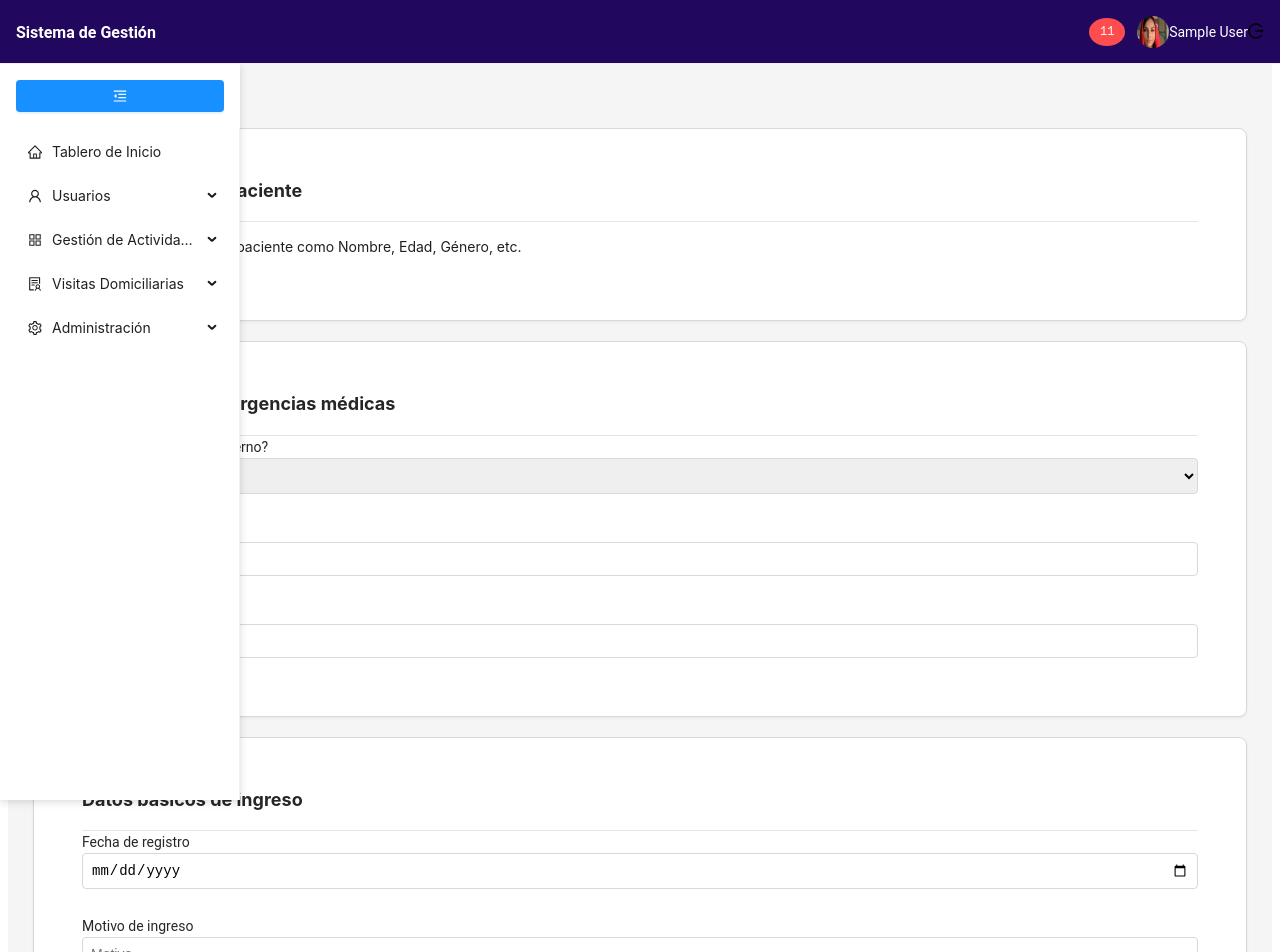
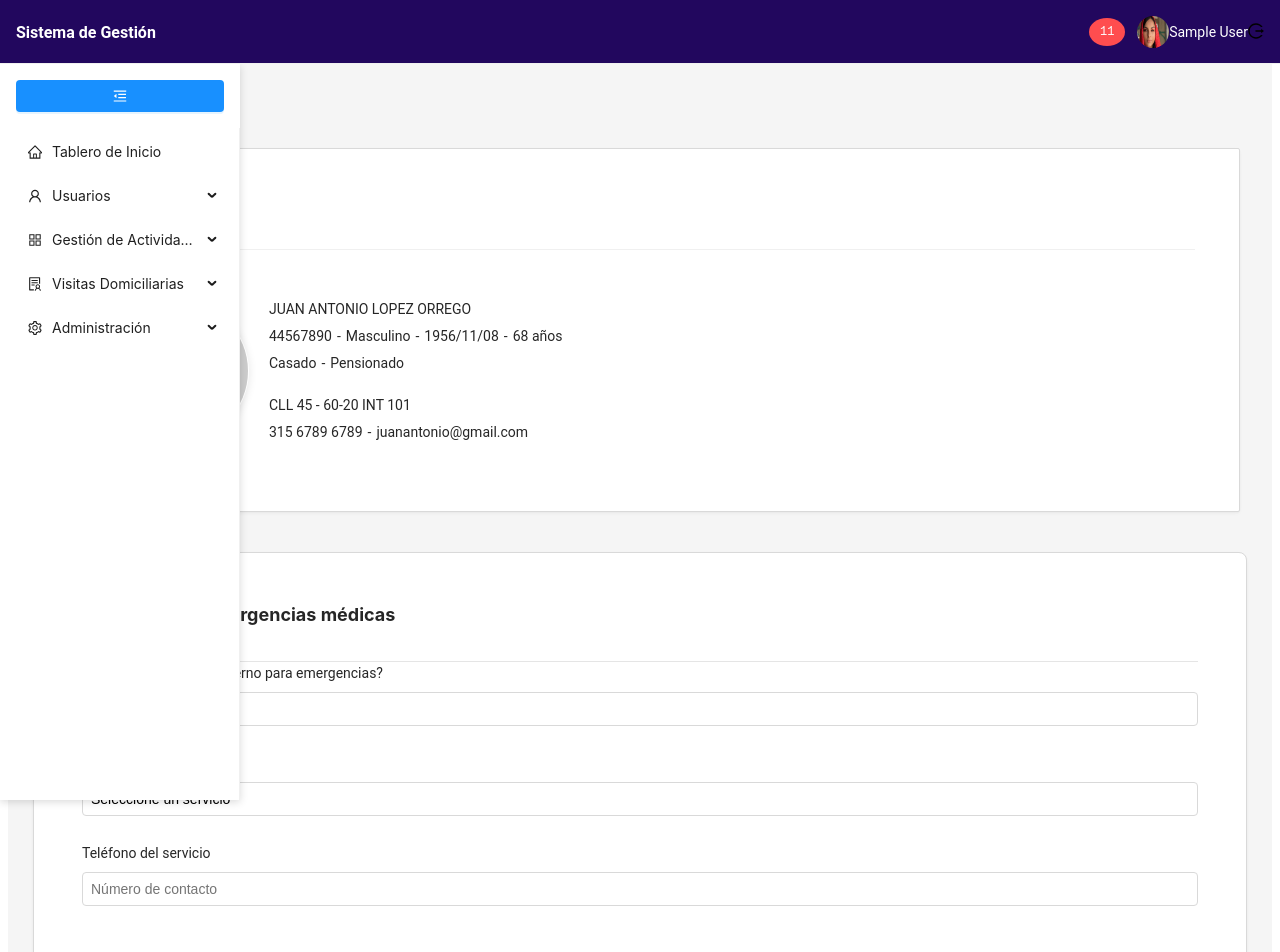
Before and after one commit to Davidvera27/CareLink, a React (Create React App) app in the folder frontend/: page /detalles-usuario/historia-clinica/1 in a window 1280 px wide. Shown: the top 952 px of the page. Built offline with nearby package versions, Linux system fonts and the light colour scheme; sample sign-in values are in the browser's storage.

Commit message:
Update HistoriaClinica.js

```diff
--- a/frontend/src/components/HistoriaClinica.js
+++ b/frontend/src/components/HistoriaClinica.js
@@ -1,7 +1,7 @@
 import React from "react";
 import GlobalHeader from "./GlobalHeader";
 import "../styles/HistoriaClinica.css";
-import { Card, Button } from "antd";
+import { Card, Button, Avatar } from "antd";
 import { PlusOutlined } from "@ant-design/icons";
 
 const HistoriaClinica = () => {
@@ -11,23 +11,57 @@ const HistoriaClinica = () => {
       <div className="historia-clinica-container">
 
         {/* Tarjeta Principal */}
-        <Card className="card principal-card" bordered={false}>
-          <div className="card-header">
-            <h2>Encabezado del Paciente</h2>
+        <Card className="card-legacy" bordered={false}>
+          <div className="head">
+            <div className="title-wrapper">
             </div>
-          <div className="card-body">
-            <p>Información básica del paciente como Nombre, Edad, Género, etc.</p>
+
+          </div>
+          <div className="body">
+            <Avatar
+              className="avatar"
+              size={140}
+              src="https://via.placeholder.com/140"
+              alt="Avatar"
+            />
+            <div className="datos">
+              <div className="info-basica">
+                <span className="nombre">JUAN ANTONIO LOPEZ ORREGO</span>
+                <div className="merge">
+                  <span>44567890</span>
+                  <span>-</span>
+                  <span>Masculino</span>
+                  <span>-</span>
+                  <span>1956/11/08</span>
+                  <span>-</span>
+                  <span>68 años</span>
+                </div>
+                <div className="merge">
+                  <span>Casado</span>
+                  <span>-</span>
+                  <span>Pensionado</span>
+                </div>
+              </div>
+              <div className="info-contacto">
+                <span>CLL 45 - 60-20 INT 101</span>
+                <div className="merge">
+                  <span>315 6789 6789</span>
+                  <span>-</span>
+                  <span>juanantonio@gmail.com</span>
+                </div>
+              </div>
+            </div>
           </div>
         </Card>
 
 {/* Servicio para Emergencias Médicas */}
-        <Card className="card" bordered={false}>
+<Card className="servicio-emergencias-card" bordered={false}>
   <div className="card-header">
     <h3>Servicio para emergencias médicas</h3>
   </div>
   <div className="card-body">
     <label>
-              ¿Cuenta con servicio externo?
+      ¿Cuenta con servicio externo para emergencias?
       <select>
         <option>Sí</option>
         <option>No</option>
@@ -35,7 +69,17 @@ const HistoriaClinica = () => {
     </label>
     <label>
       ¿Cuál?
-              <input type="text" placeholder="Especifique el servicio" />
+      <select>
+        <option value="" disabled selected>
+          Seleccione un servicio
+        </option>
+        <option value="emi">EMI</option>
+        <option value="colsanitas">Colsanitas</option>
+        <option value="medilink">Medilink</option>
+        <option value="cruz-roja">Cruz Roja</option>
+        <option value="sura">SURA</option>
+        <option value="otra">Otro</option>
+      </select>
     </label>
     <label>
       Teléfono del servicio
@@ -43,6 +87,7 @@ const HistoriaClinica = () => {
     </label>
   </div>
 </Card>
+
 
         {/* Datos Básicos de Ingreso */}
         <Card className="card" bordered={false}>
```
Lines whose indentation alone changed are shown as unchanged.
